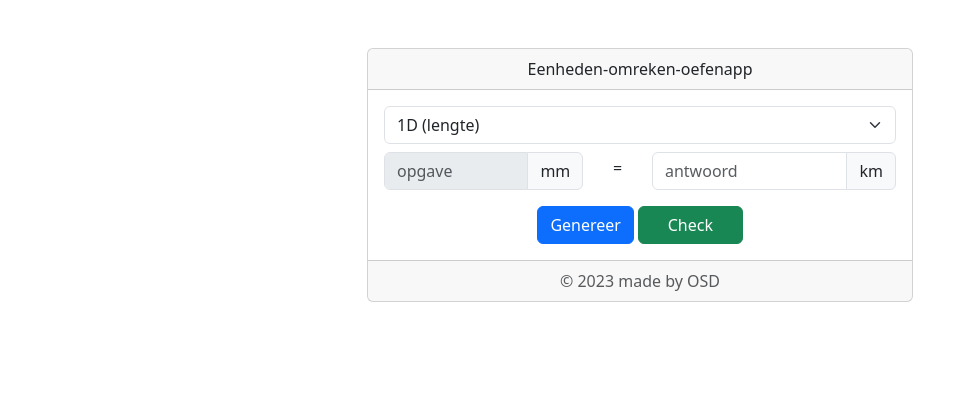
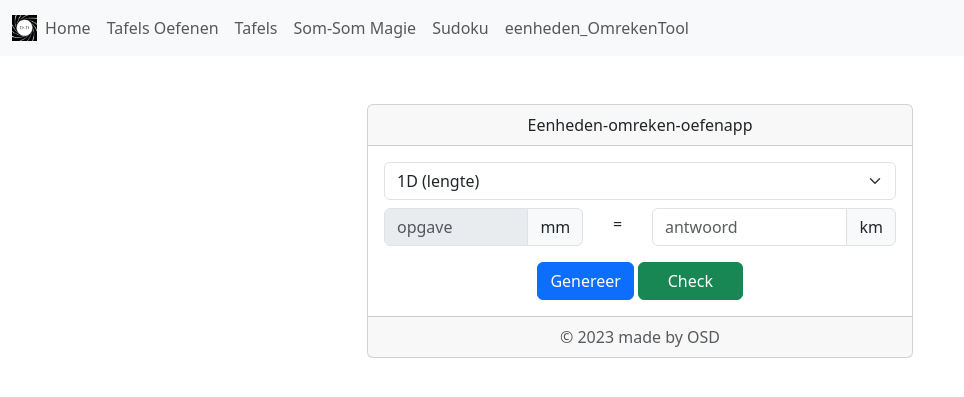
Before and after one commit to David9249/rekenwebsite, a PHP site: page /eenheden_OmrekenTool in a window 1280 px wide. Shown: the top 397 px of the page, without its empty margins (0-964 px from the left). Run offline with PHP 8.4, Linux system fonts and the light colour scheme.

Commit message:
eenheden_OmrekenTool

```diff
--- a/eenheden_OmrekenTool/index.html
+++ b/eenheden_OmrekenTool/index.php
@@ -9,6 +9,10 @@
   <body>
     <!-- hier komt mijn code -->
     <!-- eerst mijn grid opmaken -->
+    <?php
+    // include '../include/nav.php';
+     include '../include/nav.php';
+    ?>
 <div class="container mt-5">
     <div class="row">
         <div class="col-3"></div>
--- a/include/nav.php
+++ b/include/nav.php
@@ -24,6 +24,9 @@
               <li class="nav-item">
                 <a class="nav-link" href="../Sudoku/index.php">Sudoku</a>
               </li>
+              <li class="nav-item">
+                <a class="nav-link" href="../eenheden_OmrekenTool">eenheden_OmrekenTool</a>
+              </li>
             </ul>
           </div>
         </div>
```
